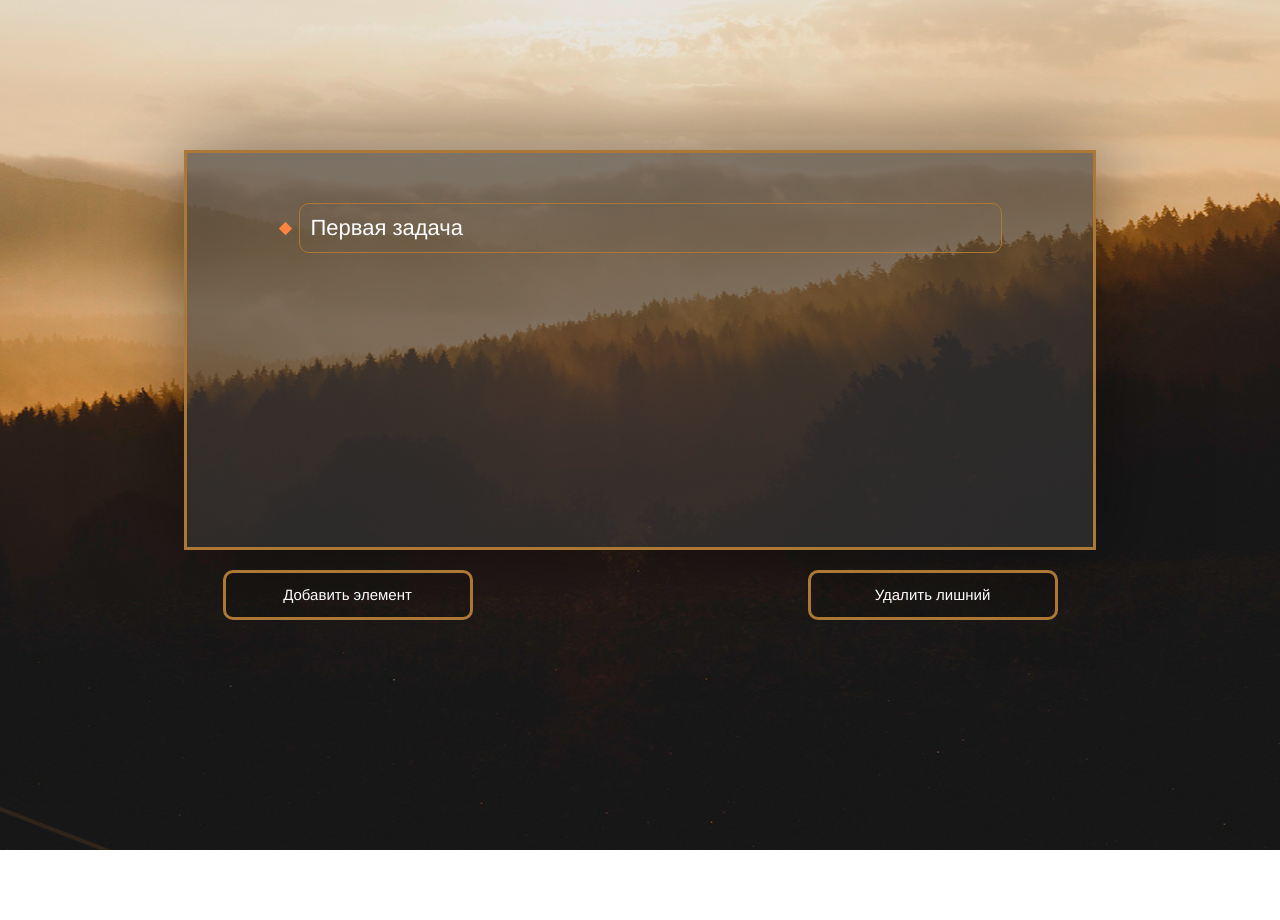
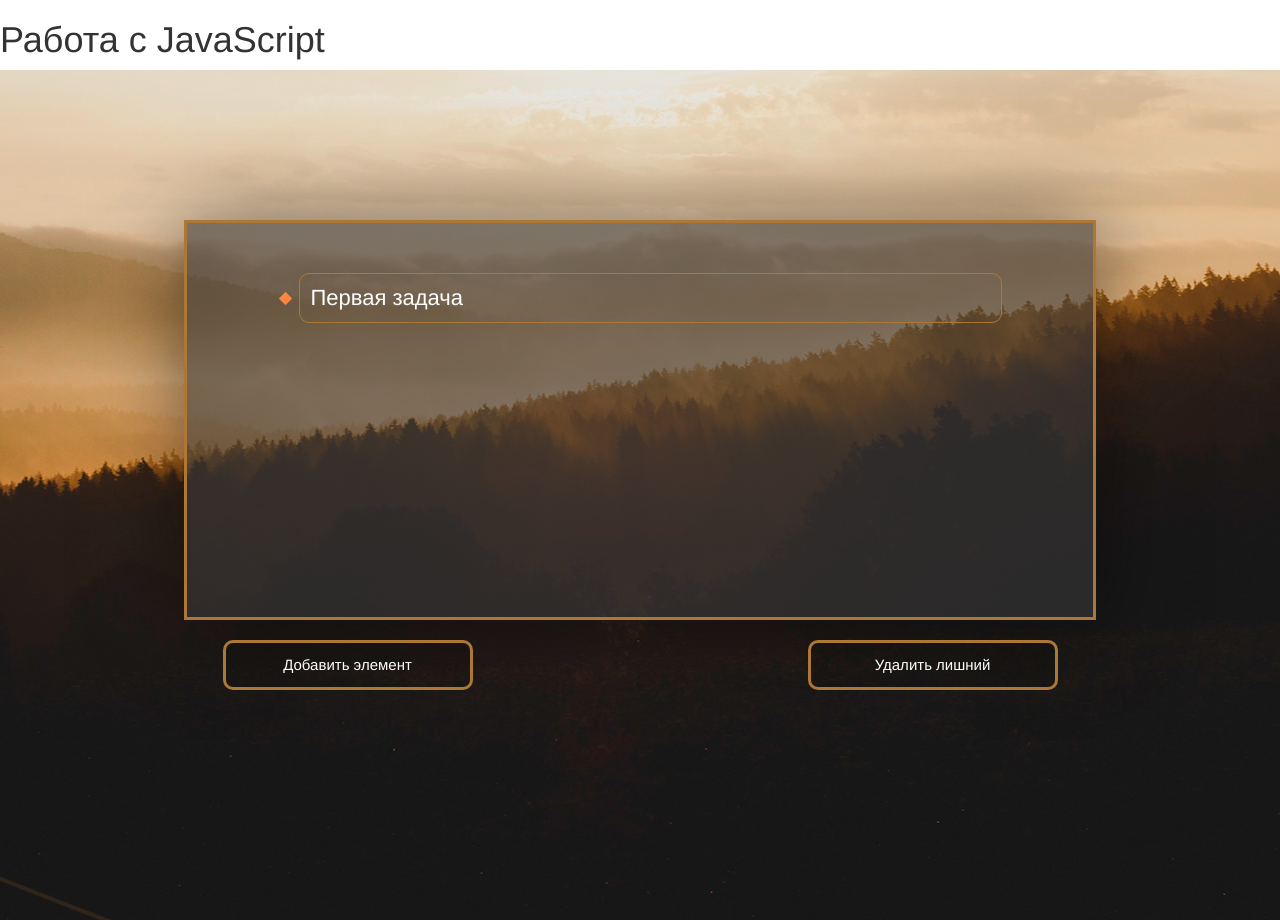
Before and after one commit to buzziness-helper/buzziness-helper, a plain HTML site: page index.html in a window 1280 px wide. Before the commit the page ends 850 px from the top, so only its background shows below. Drawn offline with Linux system fonts and the light colour scheme.

Commit message:
Второй комит

```diff
--- a/index.html
+++ b/index.html
@@ -7,6 +7,7 @@
    	<title>JS</title>
   </head>
   <body>
+  	<h1>Работа с JavaScript</h1>
 	<div class="main" id="main">
 	<div class="container">
 		<div class="main_field">
```
